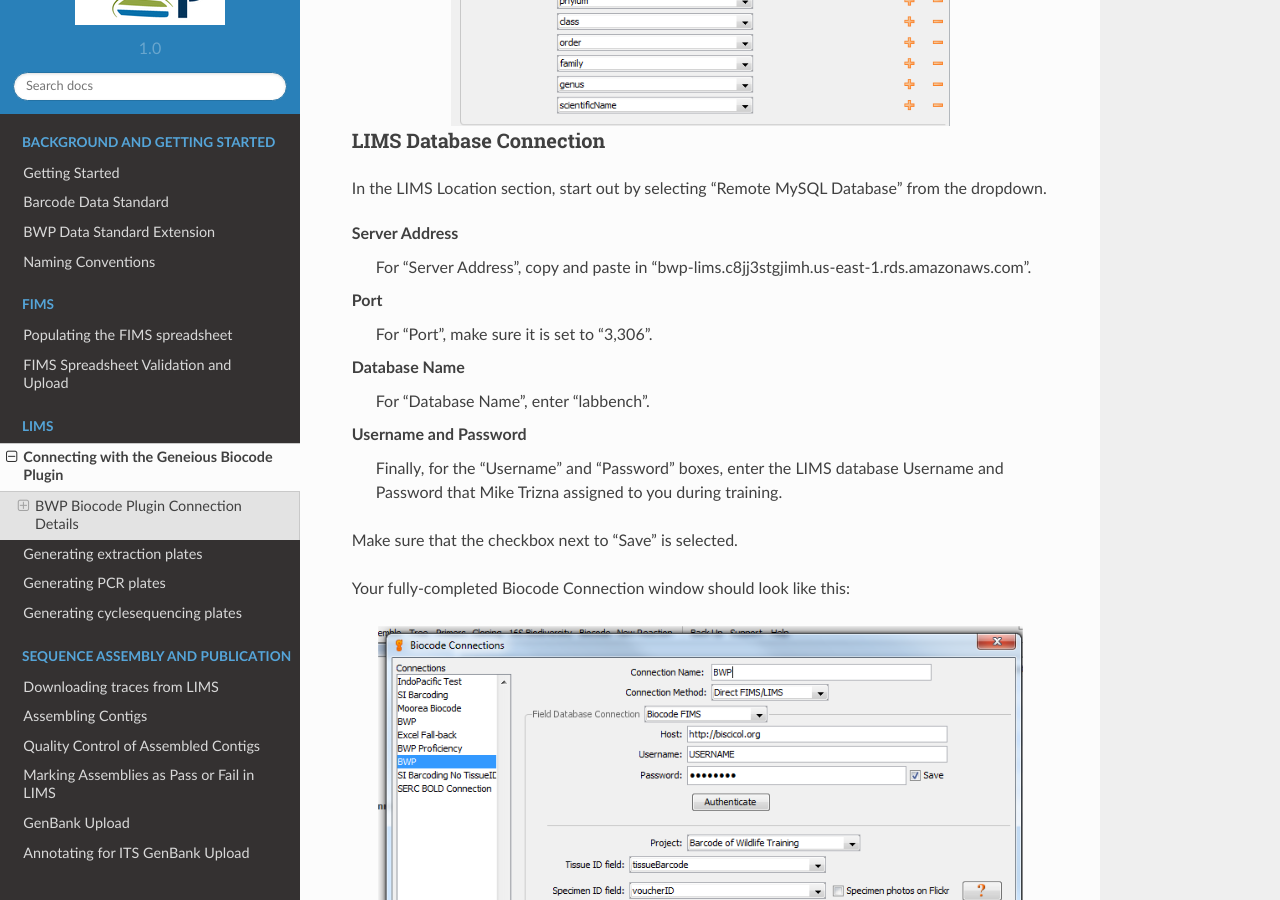
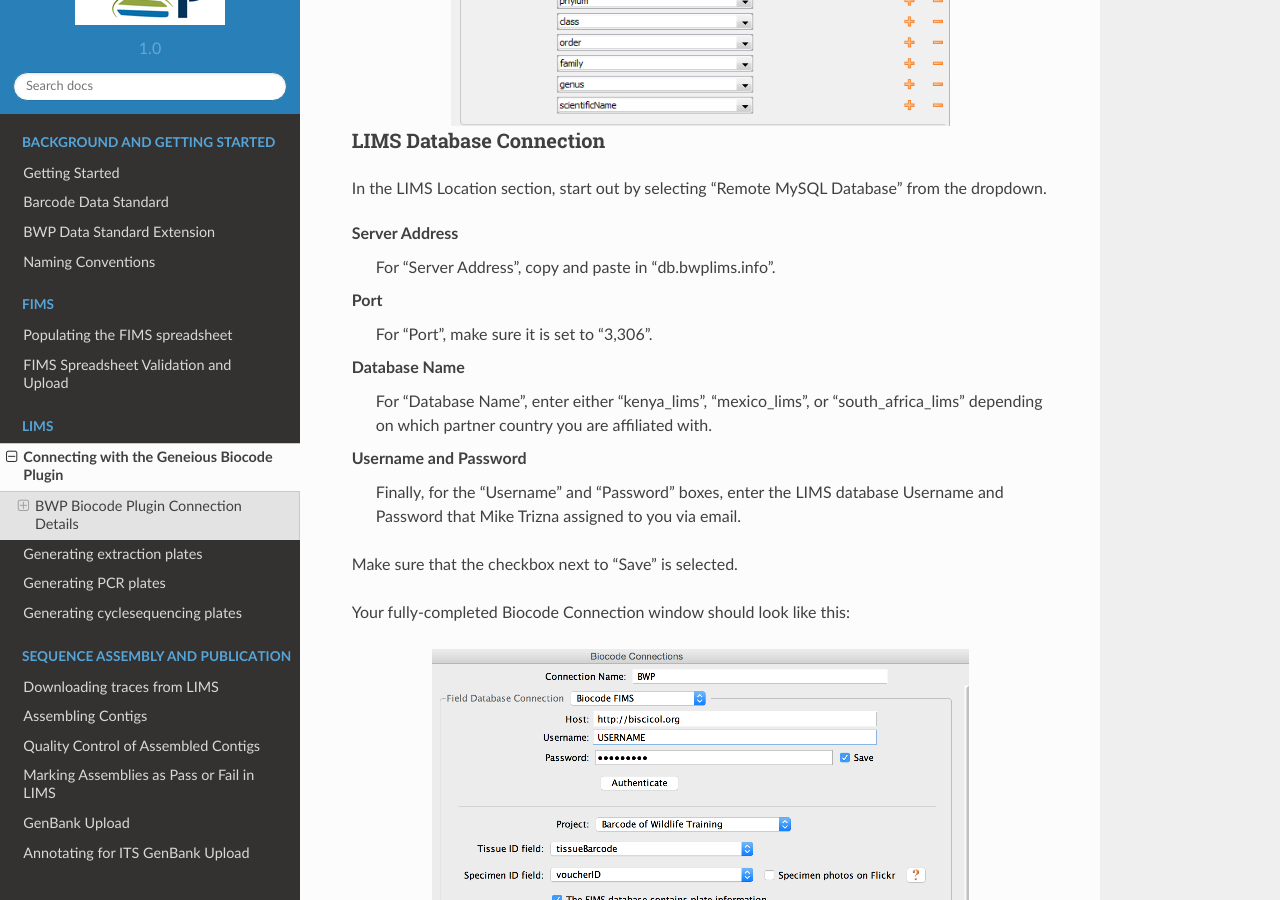
Before and after one commit to SIBarcodeNetwork/BWP-FIMS-and-LIMS, a Sphinx documentation site: the page built from Docs/biocode_plugin.rst, in a window 1280 px wide and 900 px high, scrolled down 2447 px. Built offline with Sphinx 7.4.7 and the Read the Docs theme 2.0.0, drawn with Linux system fonts in a browser that asks for light colours.

Commit message:
included new biocode and genbank upload plugins
Also took this opportunity to migrate old LIMS database to a new server.

```diff
--- a/Docs/biocode_plugin.rst
+++ b/Docs/biocode_plugin.rst
@@ -62,13 +62,13 @@
 In the LIMS Location section, start out by selecting "Remote MySQL Database" from the dropdown.
 
 Server Address
-	For "Server Address", copy and paste in "bwp-lims.c8jj3stgjimh.us-east-1.rds.amazonaws.com".
+	For "Server Address", copy and paste in "db.bwplims.info".
 Port
 	For "Port", make sure it is set to "3,306".
 Database Name
-	For "Database Name", enter "labbench".
+	For "Database Name", enter either "kenya_lims", "mexico_lims", or "south_africa_lims" depending on which partner country you are affiliated with.
 Username and Password
-	Finally, for the "Username" and "Password" boxes, enter the LIMS database Username and Password that Mike Trizna assigned to you during training.
+	Finally, for the "Username" and "Password" boxes, enter the LIMS database Username and Password that Mike Trizna assigned to you via email.
 
 Make sure that the checkbox next to "Save" is selected.
 
--- a/Docs/gb_upload.rst
+++ b/Docs/gb_upload.rst
@@ -6,8 +6,8 @@
 
 .. note::
 
-   GenBank Submission plug-in version 1.6.2, which fixes some critical issues with trace packaging, is in beta mode and therefore only available through direct download. You can download it from `here
-   <https://drive.google.com/open?id=0B1W_DinFDL0oRVpWd3VRaHBod2M>`_.
+   The most up-to-date GenBank Submission plug-in version is 1.6.4, which can be found `here
+   <http://www.geneious.com/assets/plugins/GenbankSubmission_1_6_4.gplugin>`_.
 
 We will be using Geneious's GenBank Submission plug-in to submit completed sequences to GenBank. The Geneious GenBank Submission Plug-in does all of the hard work of bundling together the various parts of a GenBank submission -- sequence data, specimen metadata, trace files, etc.
 
```
Also changed, not shown: Docs/index.rst (+4 -4 lines), Docs/images/biocode_connection_details_completed.png.
